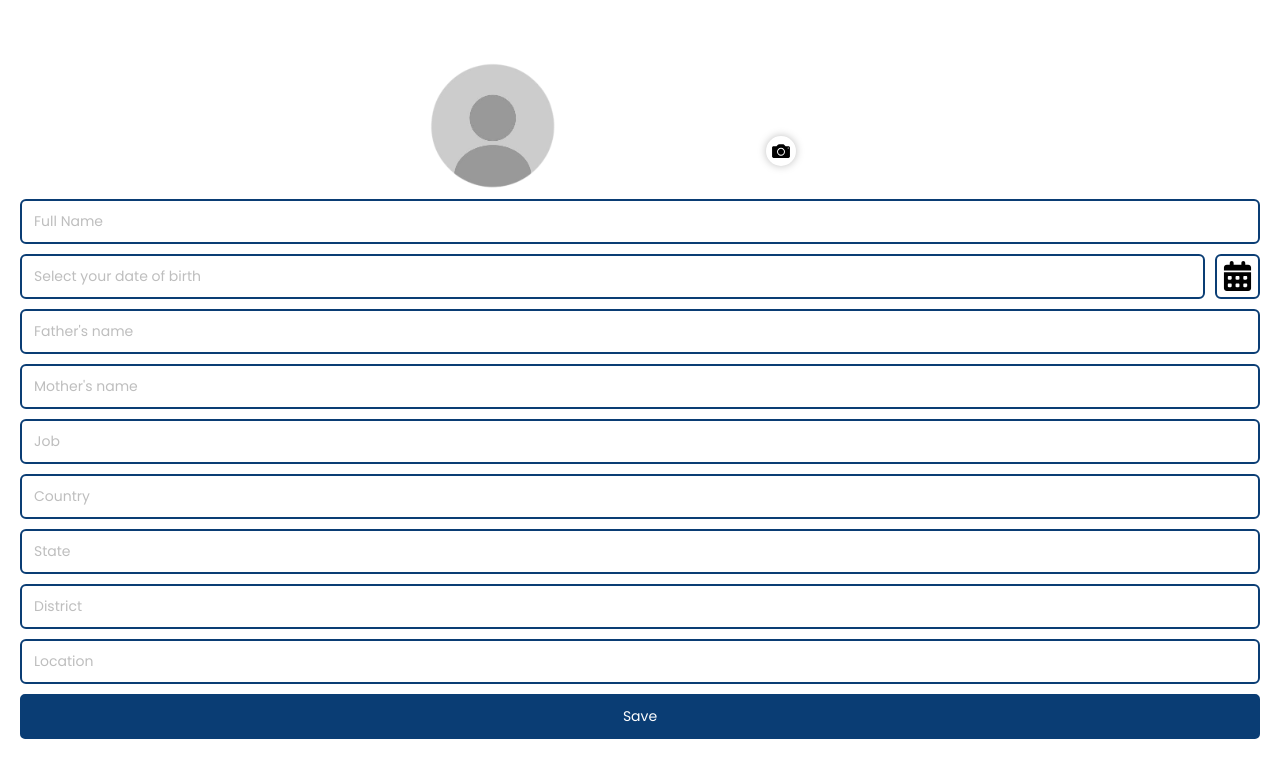
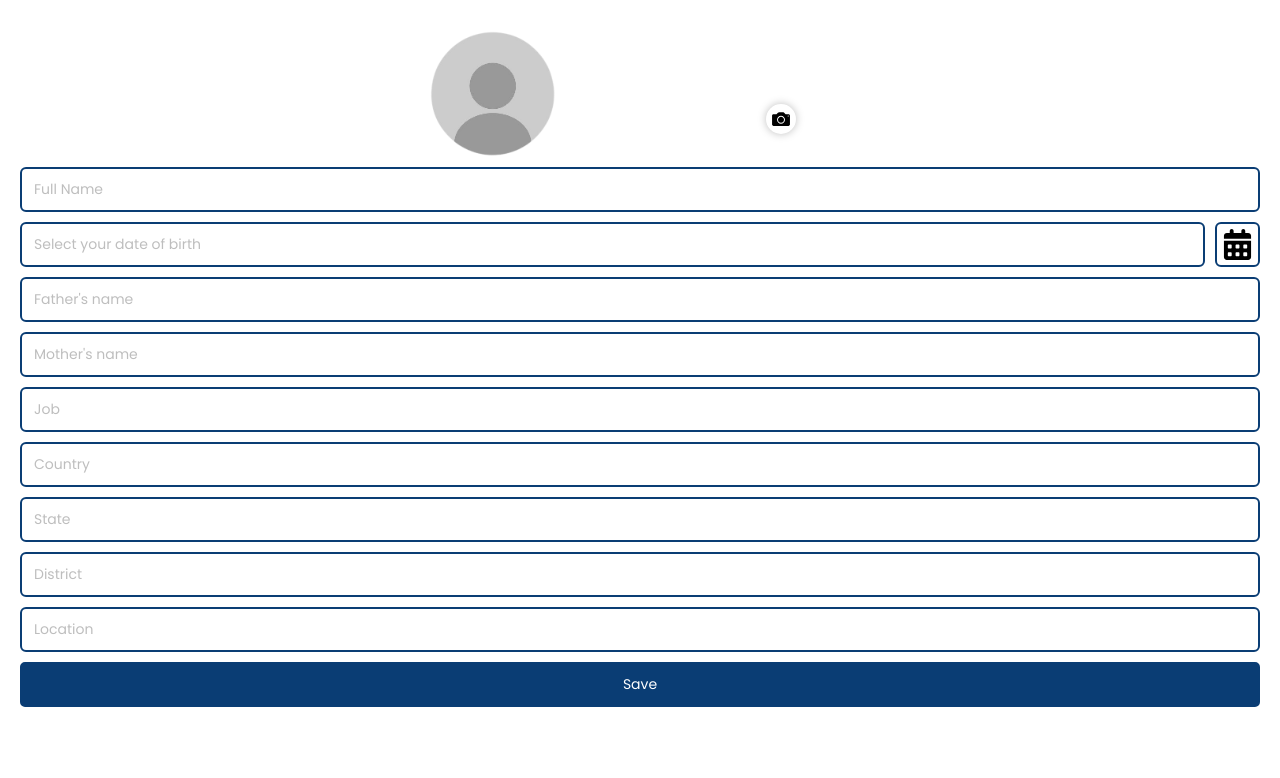
Before and after one commit to Thanseer-steyp/DOFA, a plain HTML site: page profile-setup.html in a window 1280 px wide. Drawn offline with Linux system fonts and the light colour scheme.

Commit message:
page updated

```diff
--- a/css/style.css
+++ b/css/style.css
@@ -589,11 +589,8 @@ body {
     align-items: center;
 }
 #profileSetup div.profileSetup-container {
-    padding: 0 20px;
+    padding: 30px 20px 0;
     height: inherit;
-    display: flex;
-    flex-direction: column;
-    justify-content: center;
 }
 #profileSetup div.profileSetup-container div.uploadImage {
     width: 34%;
```
